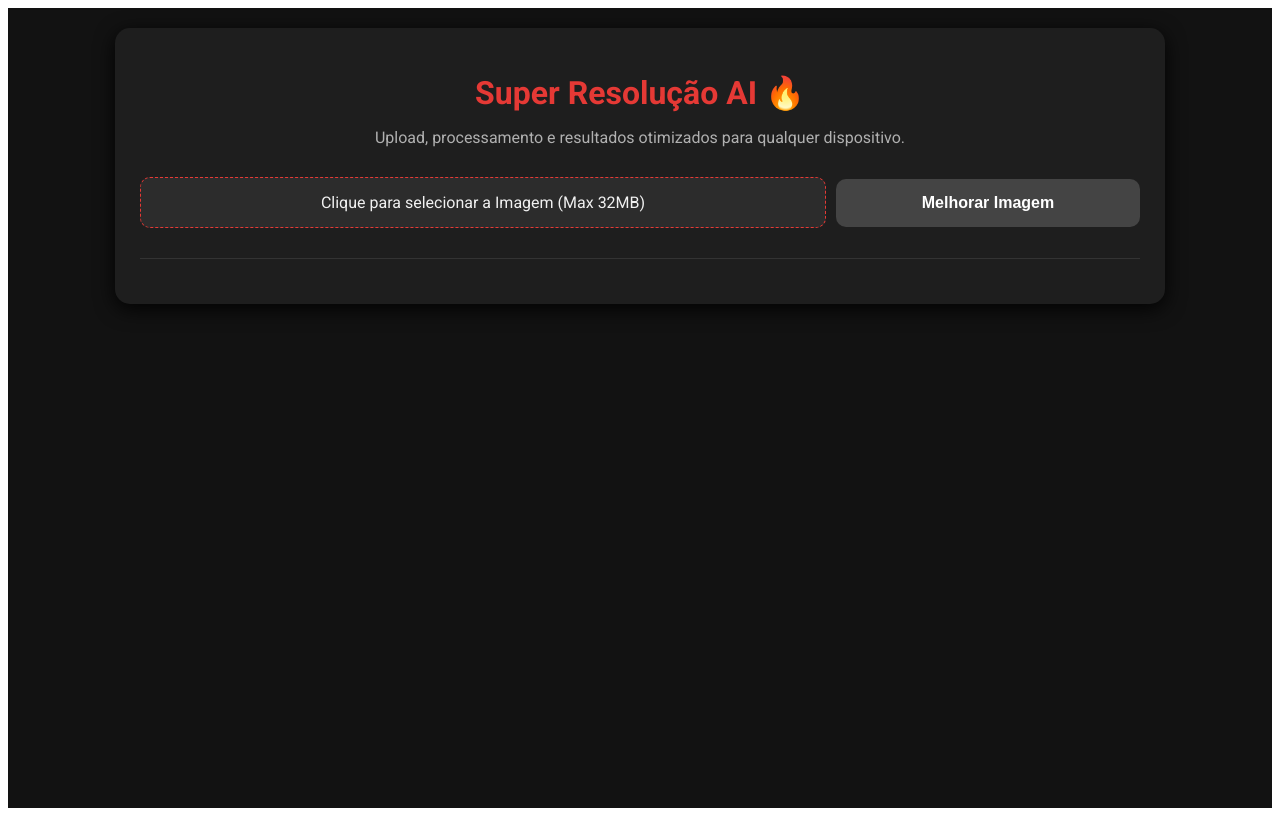
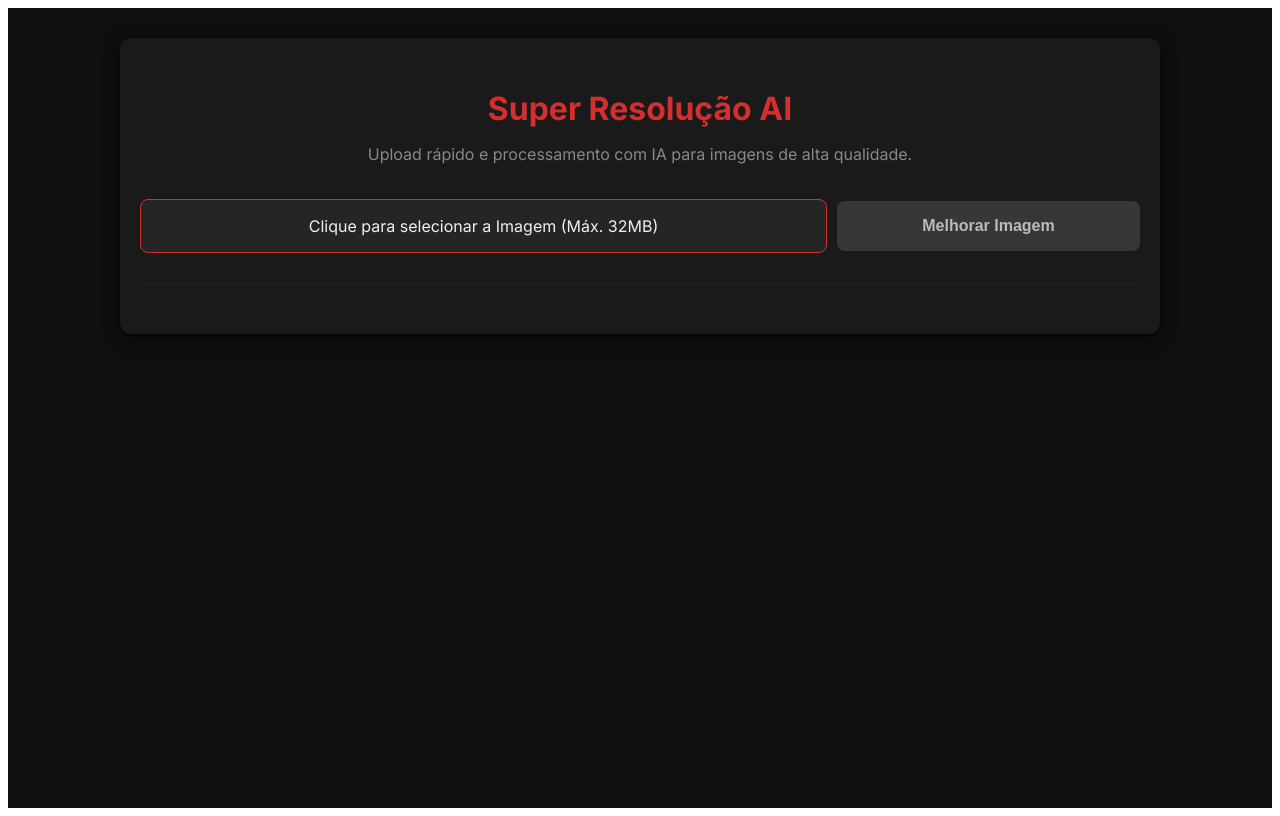
Before and after one commit to Testando0/Quality, a Next.js app: page / in a window 1280 px wide. Built offline with nearby package versions, Linux system fonts and the light colour scheme.

Commit message:
Update index.js

```diff
--- a/pages/index.js
+++ b/pages/index.js
@@ -1,43 +1,49 @@
 import Head from 'next/head';
 import { useState, useMemo } from 'react';
 
-// Paleta de Cores:
-const ACCENT_COLOR = '#E53935'; // Vermelho Profissional (Red 600)
-const DARK_BG = '#121212';      // Fundo Escuro
-const CARD_BG = '#1E1E1E';      // Cor dos Cards/Containers
+// Paleta Profissional Dark Monocromática com Destaque
+const ACCENT_COLOR = '#D32F2F'; // Vermelho Profissional (Mais sóbrio que o 600)
+const DARK_BG = '#0F0F0F';      // Fundo Principal, quase preto
+const CARD_BG = '#1A1A1A';      // Fundo do Container Principal
 
 // Estilos Base (CSS-in-JS)
 const styles = {
-    // Estilos Básicos e Mobile-First
-    container: { fontFamily: 'Roboto, sans-serif', padding: '0', margin: '0', backgroundColor: DARK_BG, minHeight: '100vh', display: 'flex', justifyContent: 'center', alignItems: 'flex-start', color: '#f0f0f0' },
-    main: { maxWidth: '1000px', width: '95%', margin: '20px auto', backgroundColor: CARD_BG, padding: '25px', borderRadius: '15px', boxShadow: '0 5px 20px rgba(0, 0, 0, 0.9)' },
-    title: { color: ACCENT_COLOR, textAlign: 'center', marginBottom: '10px', fontSize: '2rem' },
-    subtitle: { color: '#b0b0b0', textAlign: 'center', marginBottom: '30px', fontSize: '1rem' },
+    // Estilos Globais e Mobile-First
+    container: { fontFamily: 'Inter, sans-serif', padding: '0', margin: '0', backgroundColor: DARK_BG, minHeight: '100vh', display: 'flex', justifyContent: 'center', alignItems: 'flex-start', color: '#E0E0E0' },
+
+    // Container Principal (Card) - Sombra suave e escura, sem bordas
+    main: { maxWidth: '1000px', width: '95%', margin: '30px auto', backgroundColor: CARD_BG, padding: '30px 20px', borderRadius: '12px', boxShadow: '0 4px 15px rgba(0, 0, 0, 0.7)' },
+
+    // Título e Subtítulo
+    title: { color: ACCENT_COLOR, textAlign: 'center', marginBottom: '8px', fontSize: '2rem', fontWeight: 700 },
+    subtitle: { color: '#888888', textAlign: 'center', marginBottom: '35px', fontSize: '1rem' },
+
+    // Formulário e Inputs
     form: { display: 'flex', gap: '10px', marginBottom: '30px', flexWrap: 'wrap', alignItems: 'center', justifyContent: 'center' },
-
-    // Label de Upload
     fileInputLabel: {
-        flex: '1 1 100%', padding: '15px', borderRadius: '10px', border: `1px dashed ${ACCENT_COLOR}`, backgroundColor: '#2C2C2C', color: '#f0f0f0', fontSize: '1rem', cursor: 'pointer', textAlign: 'center', transition: 'background-color 0.3s'
+        flex: '1 1 100%', padding: '16px', borderRadius: '8px', border: `1px solid ${ACCENT_COLOR}`, backgroundColor: '#252525', color: '#F0F0F0', fontSize: '1rem', cursor: 'pointer', textAlign: 'center', transition: 'background-color 0.3s, border-color 0.3s'
     },
 
-    // Botão
-    button: { flex: '1 1 100%', padding: '15px 25px', backgroundColor: ACCENT_COLOR, color: 'white', border: 'none', borderRadius: '10px', cursor: 'pointer', fontSize: '1rem', fontWeight: 'bold', transition: 'background-color 0.3s' },
-    buttonDisabled: { backgroundColor: '#444444', cursor: 'not-allowed' },
+    // Botão de Ação
+    button: { flex: '1 1 100%', padding: '16px 25px', backgroundColor: ACCENT_COLOR, color: 'white', border: 'none', borderRadius: '8px', cursor: 'pointer', fontSize: '1rem', fontWeight: 'bold', transition: 'background-color 0.3s' },
+    buttonDisabled: { backgroundColor: '#444444', cursor: 'not-allowed', opacity: 0.7 },
 
-    // Mensagens
-    error: { color: '#FFEB3B', padding: '12px', backgroundColor: '#3d321f', border: '1px solid #FFEB3B', borderRadius: '10px', textAlign: 'center', marginBottom: '20px' },
-    loadingText: { color: ACCENT_COLOR, fontSize: '1.1em', display: 'flex', alignItems: 'center', justifyContent: 'center' },
+    // Mensagens de Estado
+    error: { color: '#FFEB3B', padding: '12px', backgroundColor: '#383015', borderLeft: '4px solid #FFEB3B', borderRadius: '4px', textAlign: 'center', marginBottom: '20px' },
+    loadingText: { color: ACCENT_COLOR, fontSize: '1.1em', display: 'flex', alignItems: 'center', justifyContent: 'center', padding: '10px 0' },
 
-    // Área de Resultados
-    imageContainer: { marginTop: '25px', borderTop: '1px solid #333', paddingTop: '20px', textAlign: 'center' },
-    resultTitle: { color: '#f0f0f0', fontSize: '1.5rem', marginBottom: '20px', borderBottom: `2px solid ${ACCENT_COLOR}`, paddingBottom: '8px' },
+    // Área de Resultados e Imagens
+    imageContainer: { marginTop: '20px', borderTop: '1px solid #222', paddingTop: '20px', textAlign: 'center' },
+    resultTitle: { color: '#F0F0F0', fontSize: '1.4rem', marginBottom: '20px', borderBottom: `1px solid ${ACCENT_COLOR}`, paddingBottom: '8px', fontWeight: 600 },
 
-    // Comparativo (Padrão mobile: Coluna)
+    // Layout do Comparativo (Mobile: Coluna)
     imageWrapper: { display: 'flex', gap: '15px', justifyContent: 'center', flexDirection: 'column', alignItems: 'center', marginBottom: '25px' },
-    image: { maxWidth: '100%', height: 'auto', borderRadius: '8px', boxShadow: '0 2px 10px rgba(0, 0, 0, 0.5)', border: 'none' },
+
+    // Imagem (Crucial: Sem borda branca ou clara)
+    image: { maxWidth: '100%', height: 'auto', borderRadius: '6px', boxShadow: '0 2px 8px rgba(0, 0, 0, 0.6)', border: 'none' },
 
     // Link de Download
-    downloadLink: { display: 'inline-block', padding: '12px 25px', backgroundColor: '#FF7043', color: DARK_BG, textDecoration: 'none', borderRadius: '10px', fontWeight: 'bold', fontSize: '1rem', transition: 'background-color 0.3s' },
+    downloadLink: { display: 'inline-block', padding: '12px 25px', backgroundColor: ACCENT_COLOR, color: 'white', textDecoration: 'none', borderRadius: '8px', fontWeight: 'bold', fontSize: '1rem', transition: 'background-color 0.3s' },
 };
 
 
@@ -123,12 +129,13 @@ export default function Home() {
         <div style={styles.container}>
             <Head>
                 <title>AI Upscaler Pro</title>
-                <link href="https://fonts.googleapis.com/css2?family=Roboto:wght@400;700&display=swap" rel="stylesheet" />
-                {/* Estilos Responsivos Otimizados (Media Queries) */}
+                {/* Usando uma fonte mais moderna para profissionalismo */}
+                <link href="https://fonts.googleapis.com/css2?family=Inter:wght@400;600;700&display=swap" rel="stylesheet" />
+
+                {/* Estilos Responsivos Otimizados */}
                 <style dangerouslySetInnerHTML={{__html: `
                     @media (min-width: 768px) {
-                        /* Layouts de Desktop */
-                        .main-container { margin-top: 40px; }
+                        .main-container { margin-top: 40px; padding: 40px; }
                         .form-container { flex-wrap: nowrap; }
                         .file-label { flex: 1 1 65% !important; }
                         .submit-button { flex: 1 1 30% !important; }
@@ -141,8 +148,8 @@ export default function Home() {
             </Head>
 
             <main style={styles.main} className="main-container">
-                <h1 style={styles.title}>Super Resolução AI 🔥</h1>
-                <p style={styles.subtitle}>Upload, processamento e resultados otimizados para qualquer dispositivo.</p>
+                <h1 style={styles.title}>Super Resolução AI</h1>
+                <p style={styles.subtitle}>Upload rápido e processamento com IA para imagens de alta qualidade.</p>
 
                 <form onSubmit={handleSubmit} style={styles.form} className="form-container">
                     <input
@@ -154,7 +161,7 @@ export default function Home() {
                         disabled={isLoading}
                     />
                     <label htmlFor="file-upload" style={styles.fileInputLabel} className="file-label">
-                        {imageFile ? `✅ Arquivo Selecionado: ${imageFile.name}` : 'Clique para selecionar a Imagem (Max 32MB)'}
+                        {imageFile ? `✅ Arquivo Selecionado: ${imageFile.name}` : 'Clique para selecionar a Imagem (Máx. 32MB)'}
                     </label>
                     <button type="submit" style={buttonStyle} className="submit-button" disabled={isLoading || !imageFile}>
                         {isLoading ? (
@@ -174,7 +181,7 @@ export default function Home() {
                     {(previewUrl && !upscaledUrl && !isLoading) && (
                         <div style={styles.result}>
                             <h2 style={styles.resultTitle}>Pré-visualização</h2>
-                            <img src={previewUrl} alt="Pré-visualização Original" style={{ ...styles.image }} className="comp-image" />
+                            <img src={previewUrl} alt="Pré-visualização Original" style={styles.image} className="comp-image" />
                         </div>
                     )}
 
```
